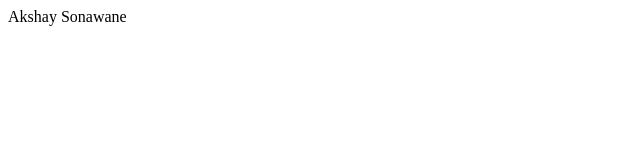
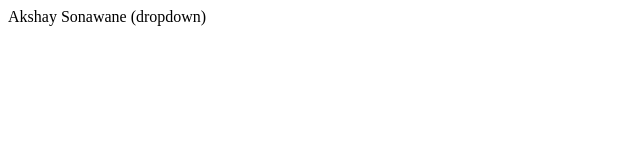
Before and after one commit to AkshaySonawaneIT/Baxture-Assingnment, a plain HTML site: page index.html in a window 1280 px wide. Shown: the whole page, without its empty margins (0-640 px from the left). Drawn offline with Linux system fonts and the light colour scheme.

```diff
--- a/index.html
+++ b/index.html
@@ -6,6 +6,6 @@
     <title>Git tutorial</title>
 </head>
 <body>
-    Akshay Sonawane
+    Akshay Sonawane (dropdown)
 </body>
 </html>
```
